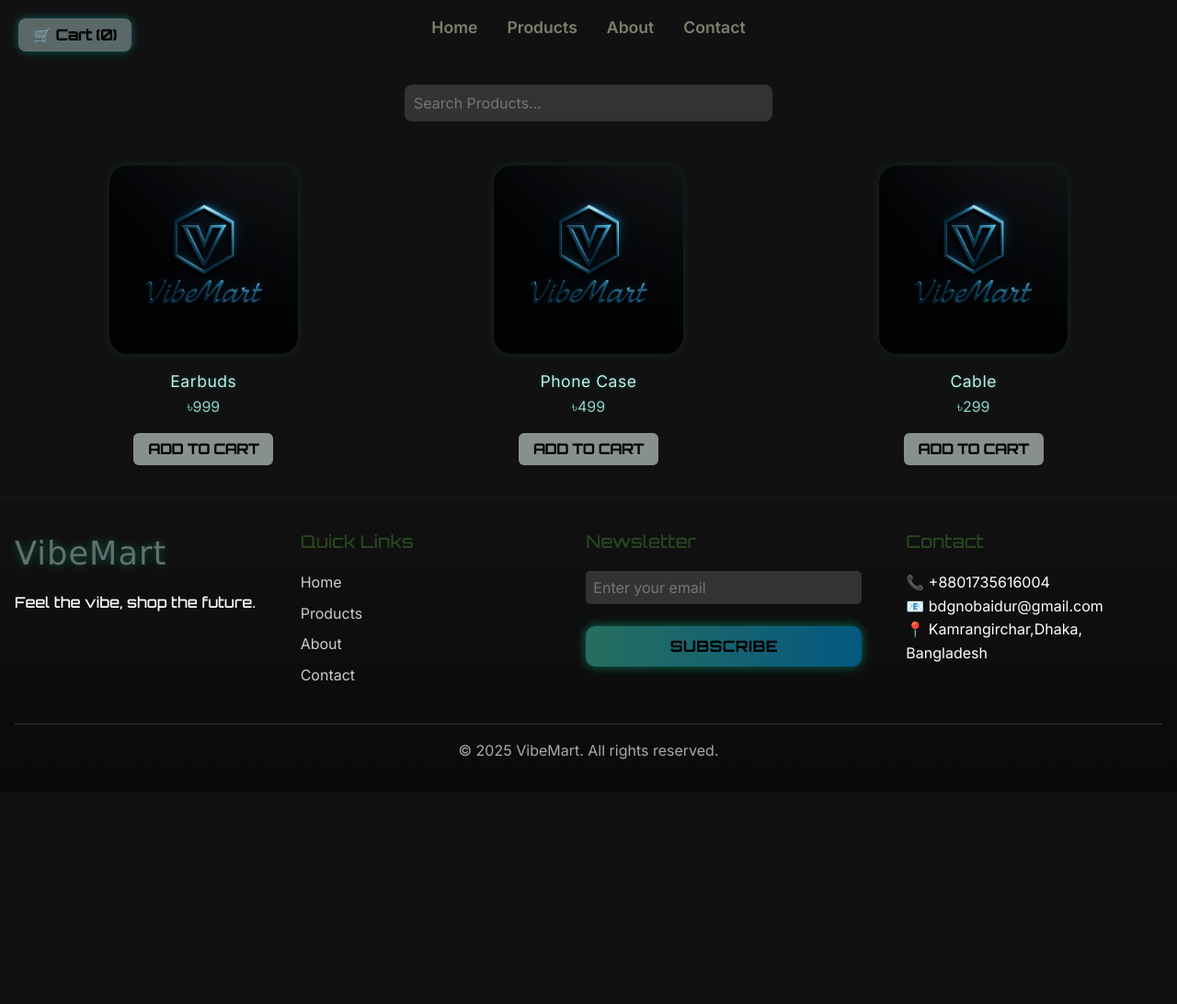
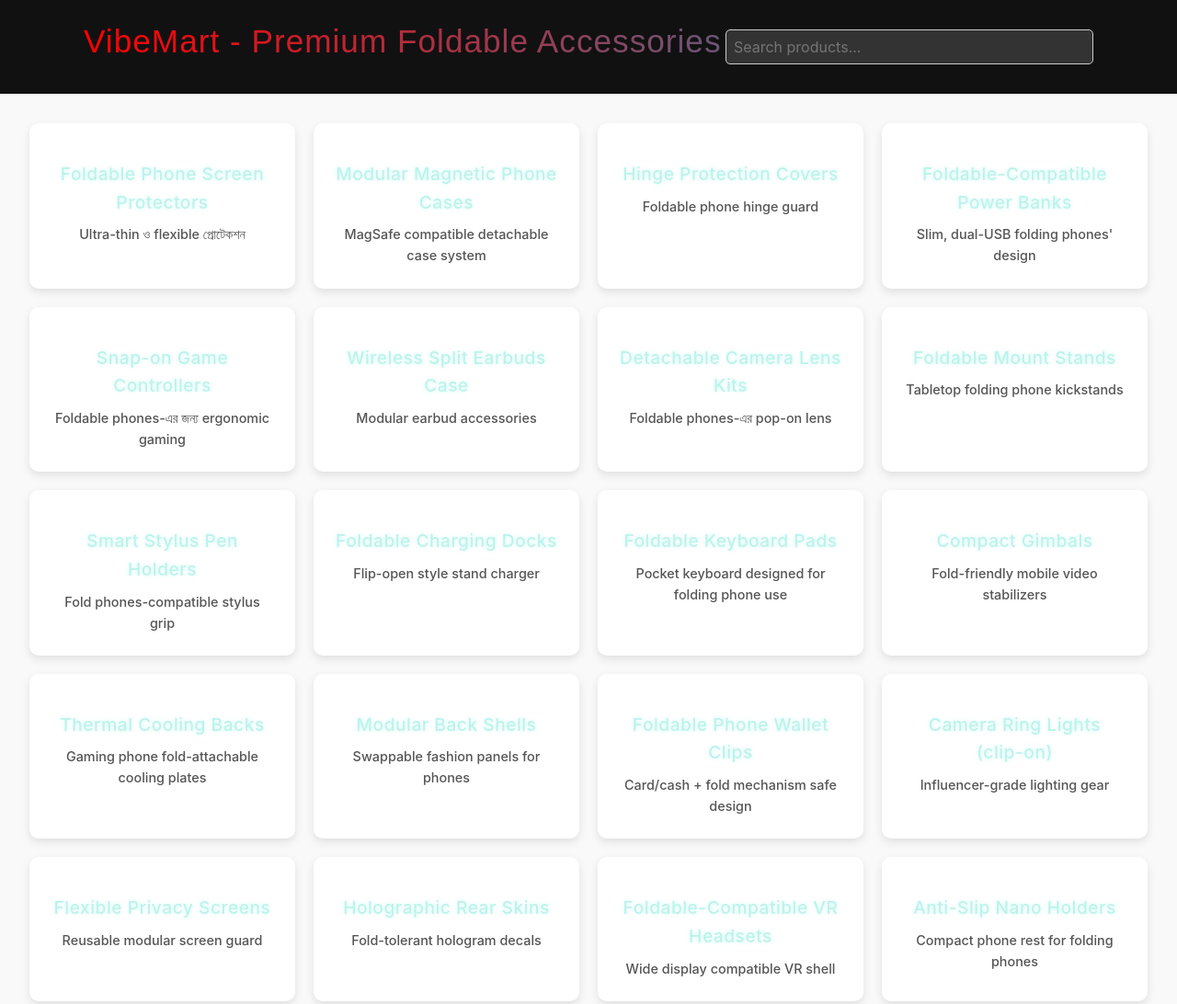
Before and after one commit to Obaidurr/VibeMart, a plain HTML site: page products.html in a window 1280 px wide. Shown: the top 1092 px of the page at 92% size. Before the commit the page ends 862 px from the top, so only its background shows below. Drawn offline with Linux system fonts and the light colour scheme.

Commit message:
product-update

```diff
--- a/products.html
+++ b/products.html
@@ -2,106 +2,113 @@
 <html lang="en">
 <head>
   <meta charset="UTF-8" />
-  <title>Products | VibeMart</title>
   <meta name="viewport" content="width=device-width, initial-scale=1.0" />
-  <link rel="icon" type="image/png" href="favicon.png">
+  <title>VibeMart - Products</title>
   <link rel="stylesheet" href="style.css" />
-  <link href="https://fonts.googleapis.com/css2?family=Orbitron:wght@500&family=Inter:wght@400;600&display=swap" rel="stylesheet">
+  <style>
+    body {
+      font-family: Arial, sans-serif;
+      margin: 0;
+      padding: 0;
+      background-color: #f9f9f9;
+    }
+    header {
+      background-color: #111;
+      color: white;
+      padding: 1rem;
+      text-align: center;
+    }
+    #searchInput {
+      width: 90%;
+      max-width: 400px;
+      padding: 0.5rem;
+      margin-top: 1rem;
+      border-radius: 5px;
+      border: 1px solid #ccc;
+    }
+    .product-grid {
+      display: grid;
+      grid-template-columns: repeat(auto-fit, minmax(250px, 1fr));
+      gap: 20px;
+      padding: 2rem;
+    }
+    .product-card {
+      background-color: white;
+      border-radius: 10px;
+      box-shadow: 0 4px 10px rgba(0, 0, 0, 0.1);
+      padding: 1.5rem;
+      text-align: center;
+      transition: transform 0.2s ease;
+    }
+    .product-card:hover {
+      transform: translateY(-5px);
+      box-shadow: 0 6px 14px rgba(0, 0, 0, 0.15);
+    }
+    .product-card h3 {
+      font-size: 1.2rem;
+      margin-bottom: 0.5rem;
+    }
+    .product-card p {
+      font-size: 0.9rem;
+      color: #555;
+    }
+  </style>
 </head>
 <body>
+  <header>
+    <h1>VibeMart - Premium Foldable Accessories</h1>
+    <input type="text" id="searchInput" placeholder="Search products..." oninput="filterProducts()" />
+  </header>
 
-  <!-- ✅ Navbar -->
-  <nav class="navbar">
-    <ul class="nav-links">
-      <li><a href="index.html">Home</a></li>
-      <li><a href="products.html">Products</a></li>
-      <li><a href="about.html">About</a></li>
-      <li><a href="contact.html">Contact</a></li>
-    </ul>
-  </nav>
+  <main>
+    <div class="product-grid" id="productGrid"></div>
+  </main>
 
-  <!-- ✅ Search Bar -->
-  <div style="text-align: center; margin-top: 2rem;">
-    <input type="text" id="search-bar" placeholder="Search Products..." style="padding: 10px; width: 80%; max-width: 400px; border-radius: 8px; border: none; outline: none;" />
-  </div>
+  <script>
+    const products = [
+      { name: "Foldable Phone Screen Protectors", description: "Ultra-thin ও flexible প্রোটেকশন" },
+      { name: "Modular Magnetic Phone Cases", description: "MagSafe compatible detachable case system" },
+      { name: "Hinge Protection Covers", description: "Foldable phone hinge guard" },
+      { name: "Foldable-Compatible Power Banks", description: "Slim, dual-USB folding phones' design" },
+      { name: "Snap-on Game Controllers", description: "Foldable phones-এর জন্য ergonomic gaming" },
+      { name: "Wireless Split Earbuds Case", description: "Modular earbud accessories" },
+      { name: "Detachable Camera Lens Kits", description: "Foldable phones-এর pop-on lens" },
+      { name: "Foldable Mount Stands", description: "Tabletop folding phone kickstands" },
+      { name: "Smart Stylus Pen Holders", description: "Fold phones-compatible stylus grip" },
+      { name: "Foldable Charging Docks", description: "Flip-open style stand charger" },
+      { name: "Foldable Keyboard Pads", description: "Pocket keyboard designed for folding phone use" },
+      { name: "Compact Gimbals", description: "Fold-friendly mobile video stabilizers" },
+      { name: "Thermal Cooling Backs", description: "Gaming phone fold-attachable cooling plates" },
+      { name: "Modular Back Shells", description: "Swappable fashion panels for phones" },
+      { name: "Foldable Phone Wallet Clips", description: "Card/cash + fold mechanism safe design" },
+      { name: "Camera Ring Lights (clip-on)", description: "Influencer-grade lighting gear" },
+      { name: "Flexible Privacy Screens", description: "Reusable modular screen guard" },
+      { name: "Holographic Rear Skins", description: "Fold-tolerant hologram decals" },
+      { name: "Foldable-Compatible VR Headsets", description: "Wide display compatible VR shell" },
+      { name: "Anti-Slip Nano Holders", description: "Compact phone rest for folding phones" }
+    ];
 
-  <!-- ✅ Product Grid -->
-  <div id="product-grid" class="section">
-    <div class="product-card" data-id="p1" data-name="Wireless Earbuds" data-price="999" data-category="earbuds" data-brand="Apple">
-      <img src="images/vibeMart.jpg" alt="Earbuds" />
-      <h3>Earbuds</h3>
-      <p>৳999</p>
-      <button class="add-to-cart" data-id="p1" data-name="Earbuds" data-price="999">Add to Cart</button>
-    </div>
+    const grid = document.getElementById("productGrid");
 
-    <div class="product-card" data-id="p2" data-name="Phone Case" data-price="499" data-category="Case" data-brand="Apple">
-      <img src="images/vibeMart.jpg" alt="Phone Case" />
-      <h3>Phone Case</h3>
-      <p>৳499</p>
-      <button class="add-to-cart" data-id="p2" data-name="Phone Case" data-price="499">Add to Cart</button>
-    </div>
+    function displayProducts(list) {
+      grid.innerHTML = list.map(p => `
+        <div class="product-card">
+          <h3>${p.name}</h3>
+          <p>${p.description}</p>
+        </div>
+      `).join('');
+    }
 
-    <div class="product-card" data-id="p3" data-name="Cable" data-price="299" data-category="Cable" data-brand="Apple">
-      <img src="images/vibeMart.jpg" alt="Cable" />
-      <h3>Cable</h3>
-      <p>৳299</p>
-      <button class="add-to-cart" data-id="p3" data-name="Cable" data-price="299">Add to Cart</button>
-    </div>
+    function filterProducts() {
+      const query = document.getElementById("searchInput").value.toLowerCase();
+      const filtered = products.filter(p =>
+        p.name.toLowerCase().includes(query) ||
+        p.description.toLowerCase().includes(query)
+      );
+      displayProducts(filtered);
+    }
 
-  </div>
-
-  <!-- ✅ Cart Toggle Button -->
-  <button id="cart-toggle">🛒 Cart (<span id="cart-count">0</span>)</button>
-
-  <!-- ✅ Cart Panel -->
-  <div id="cart-panel" class="hidden">
-    <h2>Your Cart</h2>
-    <div id="cart-items"></div>
-    <p><strong>Total: ৳<span id="total-price">0</span></strong></p>
-    <button id="checkout-btn">Checkout</button>
-    <button id="clear-cart">Clear Cart</button>
-  </div>
-
-  <!-- ✅ Footer -->
-  <footer class="footer">
-    <div class="footer-container">
-      <div class="footer-section logo">
-        <h2>VibeMart</h2>
-        <p>Feel the vibe, shop the future.</p>
-      </div>
-
-      <div class="footer-section">
-        <h3>Quick Links</h3>
-        <ul>
-          <li><a href="index.html">Home</a></li>
-          <li><a href="products.html">Products</a></li>
-          <li><a href="about.html">About</a></li>
-          <li><a href="contact.html">Contact</a></li>
-        </ul>
-      </div>
-
-      <div class="footer-section">
-        <h3>Newsletter</h3>
-        <form class="newsletter-form">
-          <input type="email" placeholder="Enter your email" required />
-          <button type="submit">Subscribe</button>
-        </form>
-      </div>
-
-      <div class="footer-section contact">
-        <h3>Contact</h3>
-        <p>📞 +8801735616004</p>
-        <p>📧 bdgnobaidur@gmail.com</p>
-        <p>📍 Kamrangirchar,Dhaka, Bangladesh</p>
-      </div>
-    </div>
-
-    <div class="footer-bottom">
-      <p>&copy; 2025 VibeMart. All rights reserved.</p>
-    </div>
-  </footer>
-
-  <!-- ✅ JS -->
-  <script src="script.js"></script>
+    displayProducts(products);
+  </script>
 </body>
 </html>
```
